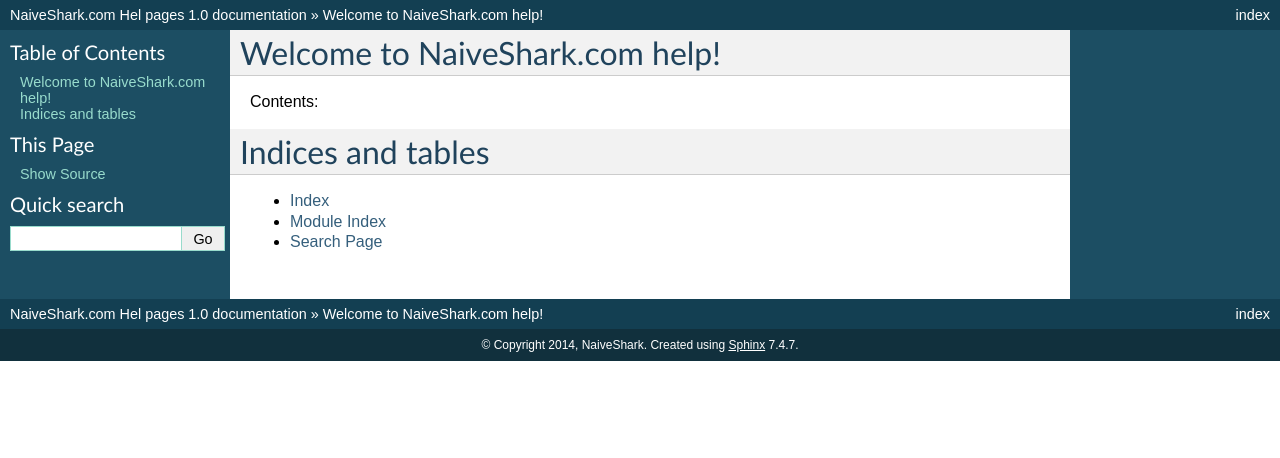
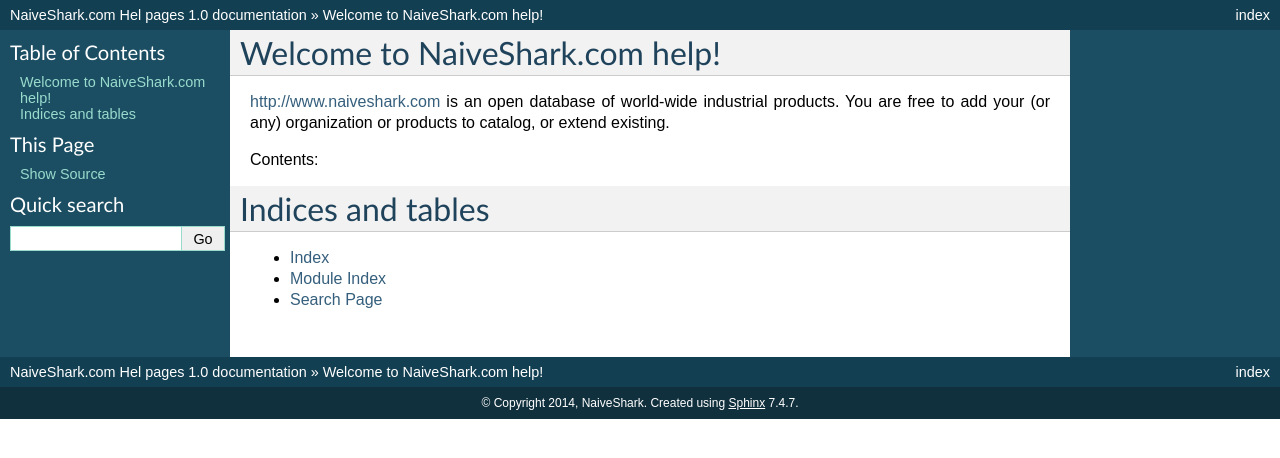
Before and after one commit to NaiveShark/NaiveSharkComDoc, a Sphinx documentation site: the page built from docs/index.rst, in a window 1280 px wide. Shown: the top 458 px of the page. Built offline with Sphinx 7.4.7, drawn with Linux system fonts in a browser that asks for light colours.

Commit message:
добавлена ссылка на сайт http://www.naiveshark.com/

```diff
--- a/docs/index.rst
+++ b/docs/index.rst
@@ -5,6 +5,8 @@
 
 Welcome to NaiveShark.com help!
 =============================================
+
+http://www.naiveshark.com is an open database of world-wide industrial products. You are free to add your (or any) organization or products to catalog, or extend existing.
 
 Contents:
 
```
